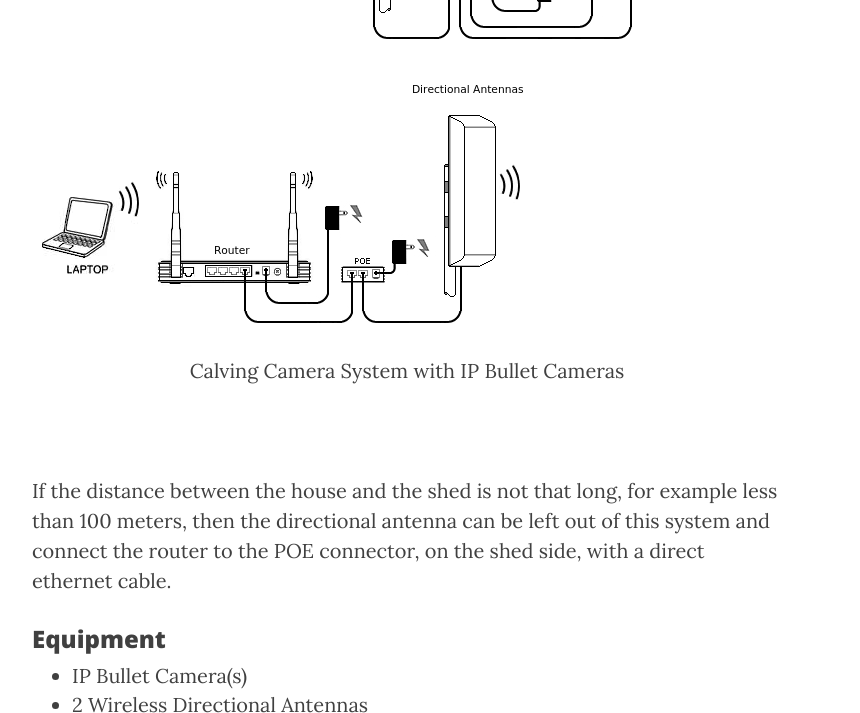
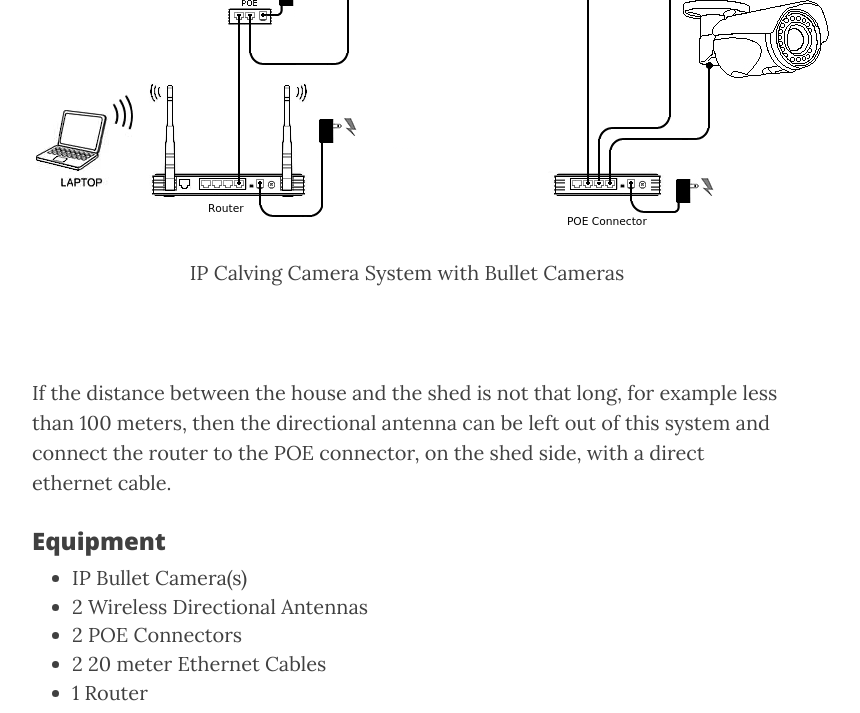
Before and after one commit to jholleran/calvingcamerareviews, a Jekyll site: the page built from products/ip-bullet-calving-camera-system.md, in a window 1280 px wide and 900 px high, scrolled down 1547 px, cut to the strip 0-713 px from the top of the window. Shown: the whole strip, without its empty margins (233-1093 px from the left). Built offline with Jekyll 4.4.1, drawn with Linux system fonts in a browser that asks for light colours; nearby versions of some CDN libraries.

Commit message:
edited bullet connection diagram

```diff
--- a/_drafts/bullet-cameras.markdown
+++ b/_drafts/bullet-cameras.markdown
@@ -41,8 +41,8 @@ If you want to be able to view at night, or in low light, then night vision is a
 Bellow is a typical connection diagram of how an IP system, with bullet cameras, is setup and connected together.
 
 <figure>
-  <img src="{{site.baseurl}}/img/connection-diagrams/bullet-ip-camera-antenna-connection-diagram.png" alt="Calving Camera System with IP Bullet Cameras">
-  <figcaption style="text-align: center;">Calving Camera System with IP Bullet Cameras</figcaption>
+  <img src="{{site.baseurl}}/img/connection-diagrams/bullet-ip-camera-antenna-connection-diagram.png" alt="IP Calving Camera System with Bullet Cameras">
+  <figcaption style="text-align: center;">IP Calving Camera System with Bullet Cameras</figcaption>
 </figure>
 
 {% assign page = site.data.ip-bullet-cc-system-data %}
--- a/products/ip-bullet-calving-camera-system.md
+++ b/products/ip-bullet-calving-camera-system.md
@@ -36,8 +36,8 @@ Bellow is a connection diagram how the system is setup and connected together. H
 The directional antenna, at the house or office, is powered by another POE connector and is connected to a router with ethernet cables. From there, a Laptop or PC can connect to the router which will all it to connect to the IP cameras and view the video remotely.
 
 <figure>
-  <img src="{{site.baseurl}}/img/connection-diagrams/bullet-ip-camera-antenna-connection-diagram.png" alt="Calving Camera System with IP Bullet Cameras">
-  <figcaption style="text-align: center;">Calving Camera System with IP Bullet Cameras</figcaption>
+  <img src="{{site.baseurl}}/img/connection-diagrams/bullet-ip-camera-antenna-connection-diagram.png" alt="IP Calving Camera System with Bullet Cameras">
+  <figcaption style="text-align: center;">IP Calving Camera System with Bullet Cameras</figcaption>
 </figure>
 <br>
 
```
Also changed, not shown: img/connection-diagrams/bullet-ip-camera-antenna-connection-diagram.png.
